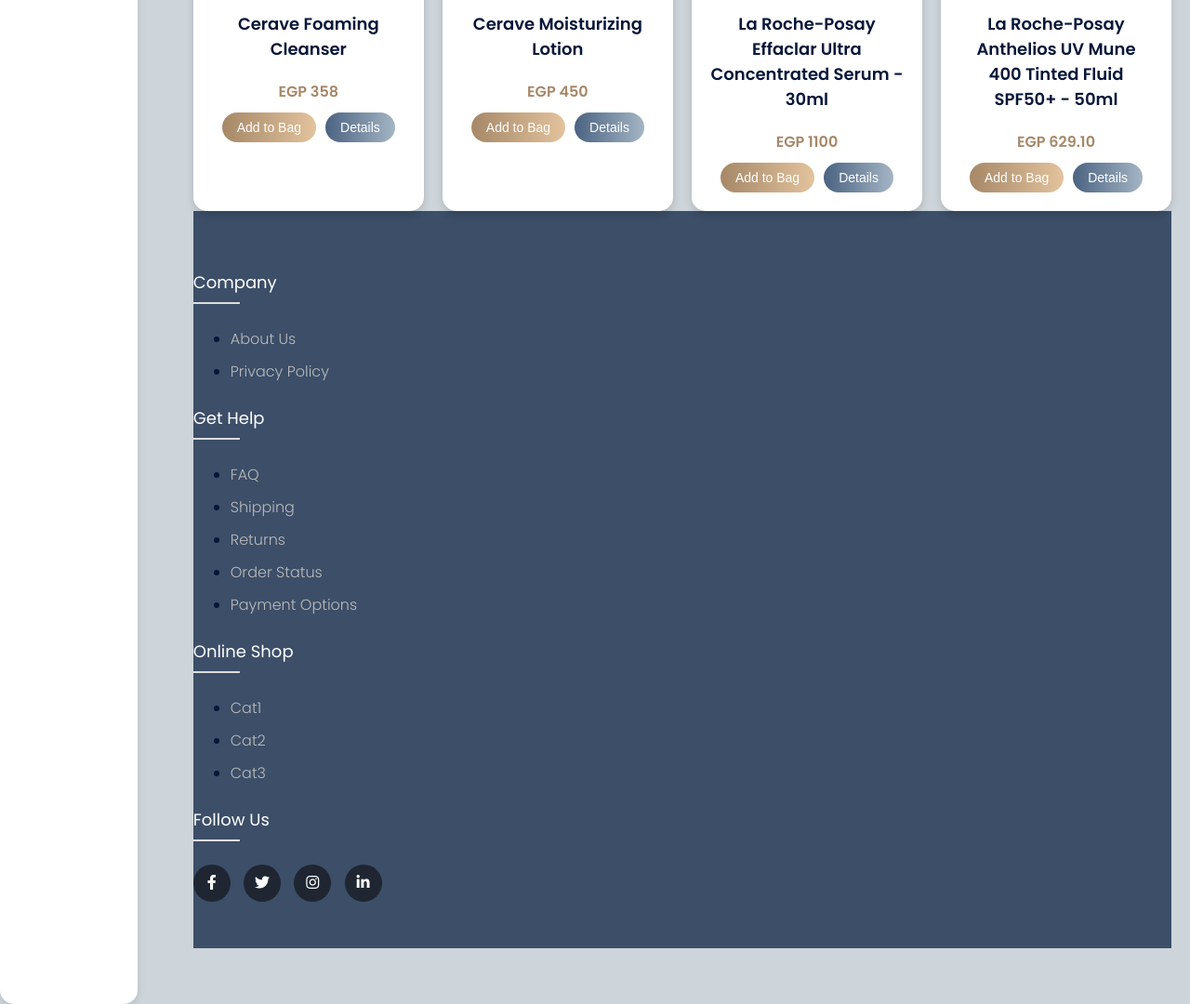
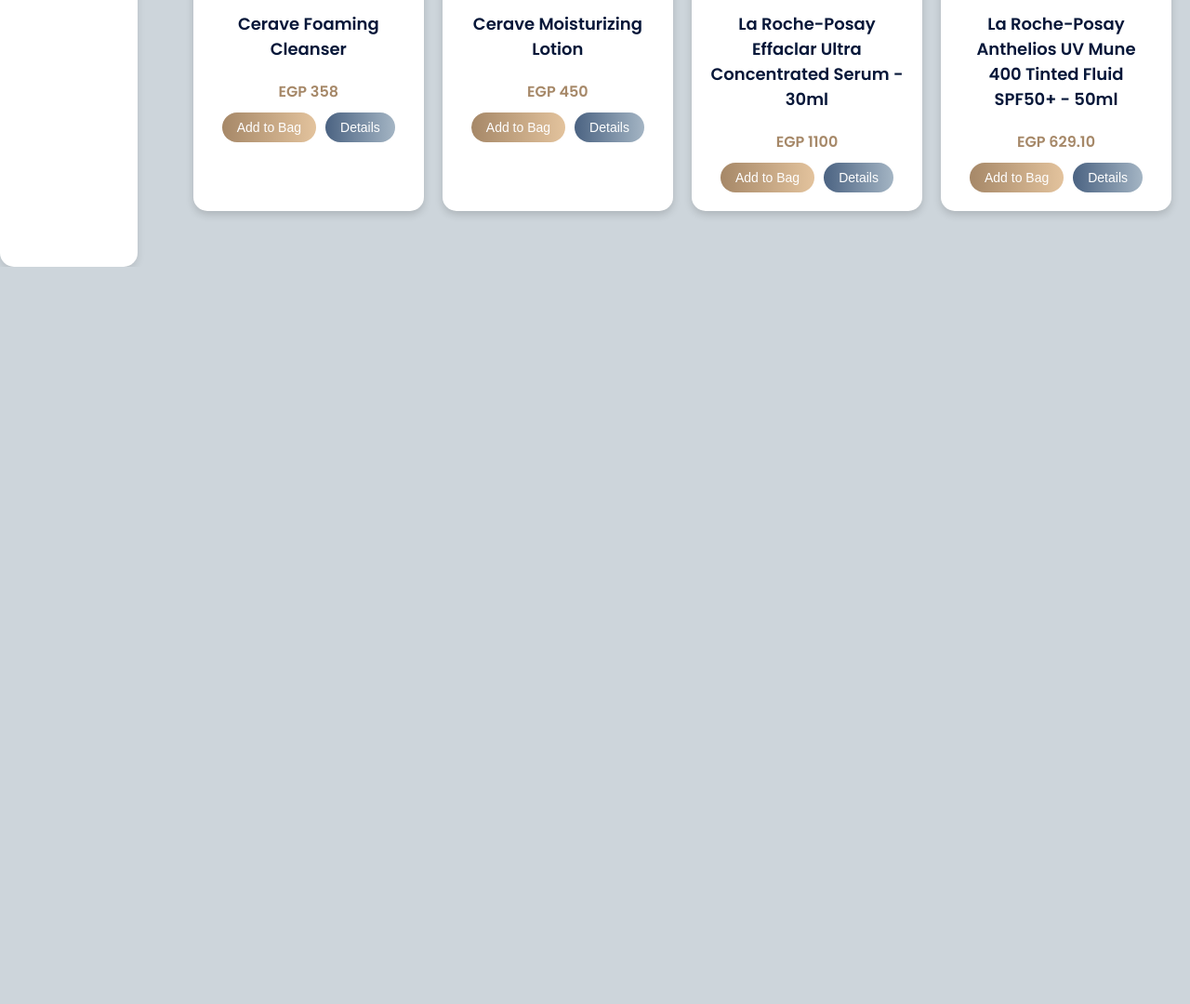
Before and after one commit to janasallam12/systemanalysisproject, a plain HTML site: page index.html in a window 1280 px wide. Shown: the part 1724-2804 px from the top of the page at 93% size. After the commit the page ends 2011 px from the top, so only its background shows below. Drawn offline with Linux system fonts and the light colour scheme.

Commit message:
Update index.html

```diff
--- a/index.html
+++ b/index.html
@@ -213,46 +213,6 @@
         </div>
       </div>
     </div>
-    <footer class="footer">
-      <div class="container">
-          <div class="row">
-              <div class="footer-col">
-                  <h4>company</h4>
-                  <ul>
-                      <li><a href="#">about us</a></li>
-                      <li><a href="#">privacy policy</a></li>
-                  </ul>
-              </div>
-              <div class="footer-col">
-                  <h4>get help</h4>
-                  <ul>
-                      <li><a href="#">FAQ</a></li>
-                      <li><a href="#">shipping</a></li>
-                      <li><a href="#">returns</a></li>
-                      <li><a href="#">order status</a></li>
-                      <li><a href="#">payment options</a></li>
-                  </ul>
-              </div>
-              <div class="footer-col">
-                  <h4>online shop</h4>
-                  <ul>
-                      <li><a href="#">cat1</a></li>
-                      <li><a href="#">cat2</a></li>
-                      <li><a href="#">cat3</a></li>
-                  </ul>
-              </div>
-              <div class="footer-col">
-                  <h4>follow us</h4>
-                  <div class="social-links">
-                      <a href="#"><i class="fab fa-facebook-f"></i></a>
-                      <a href="#"><i class="fab fa-twitter"></i></a>
-                      <a href="#"><i class="fab fa-instagram"></i></a>
-                      <a href="#"><i class="fab fa-linkedin-in"></i></a>
-                  </div>
-              </div>
-          </div>
-      </div>
-  </footer>
   </main>
   <script>
     document.addEventListener("DOMContentLoaded", () => {
```
